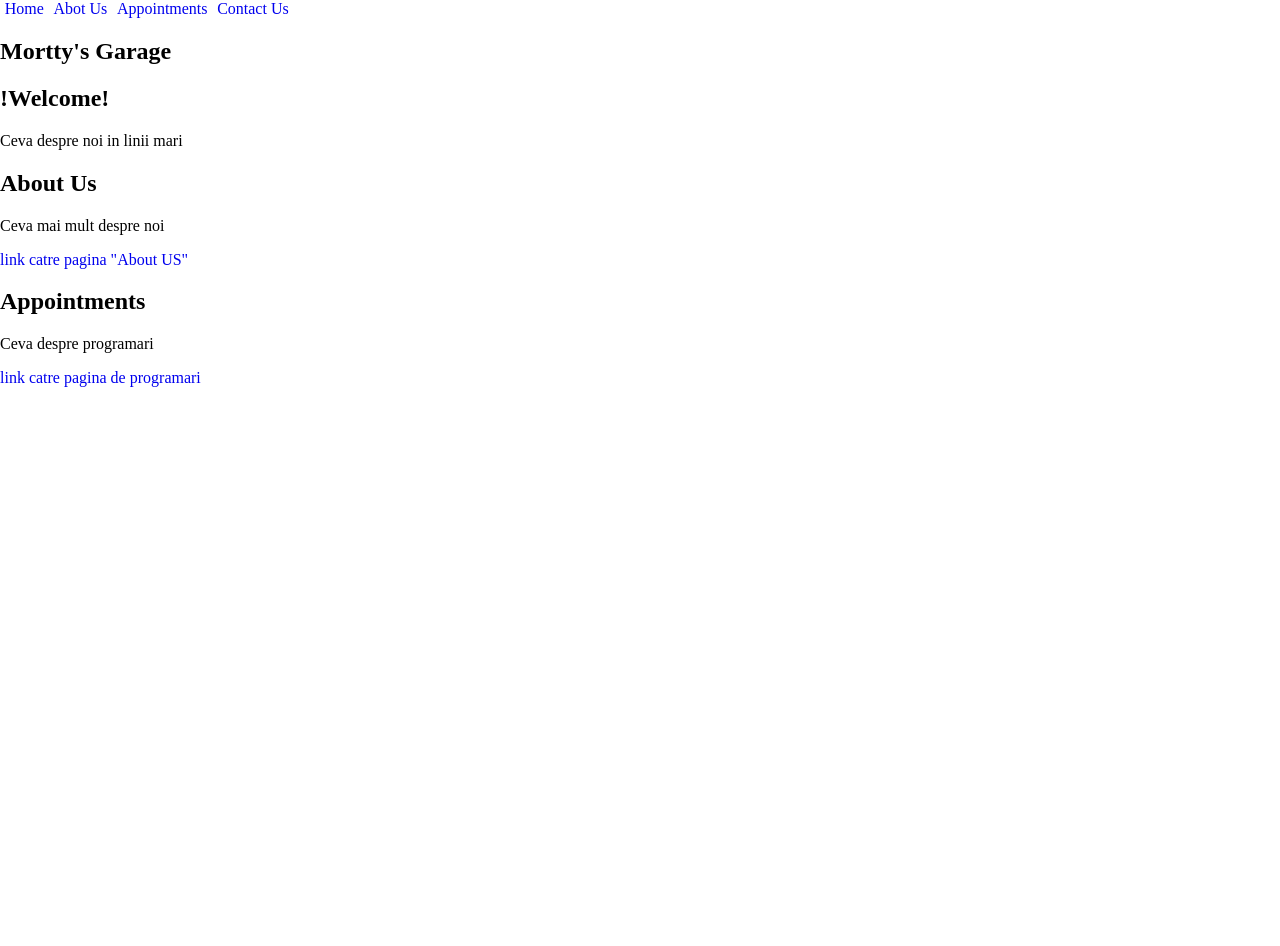
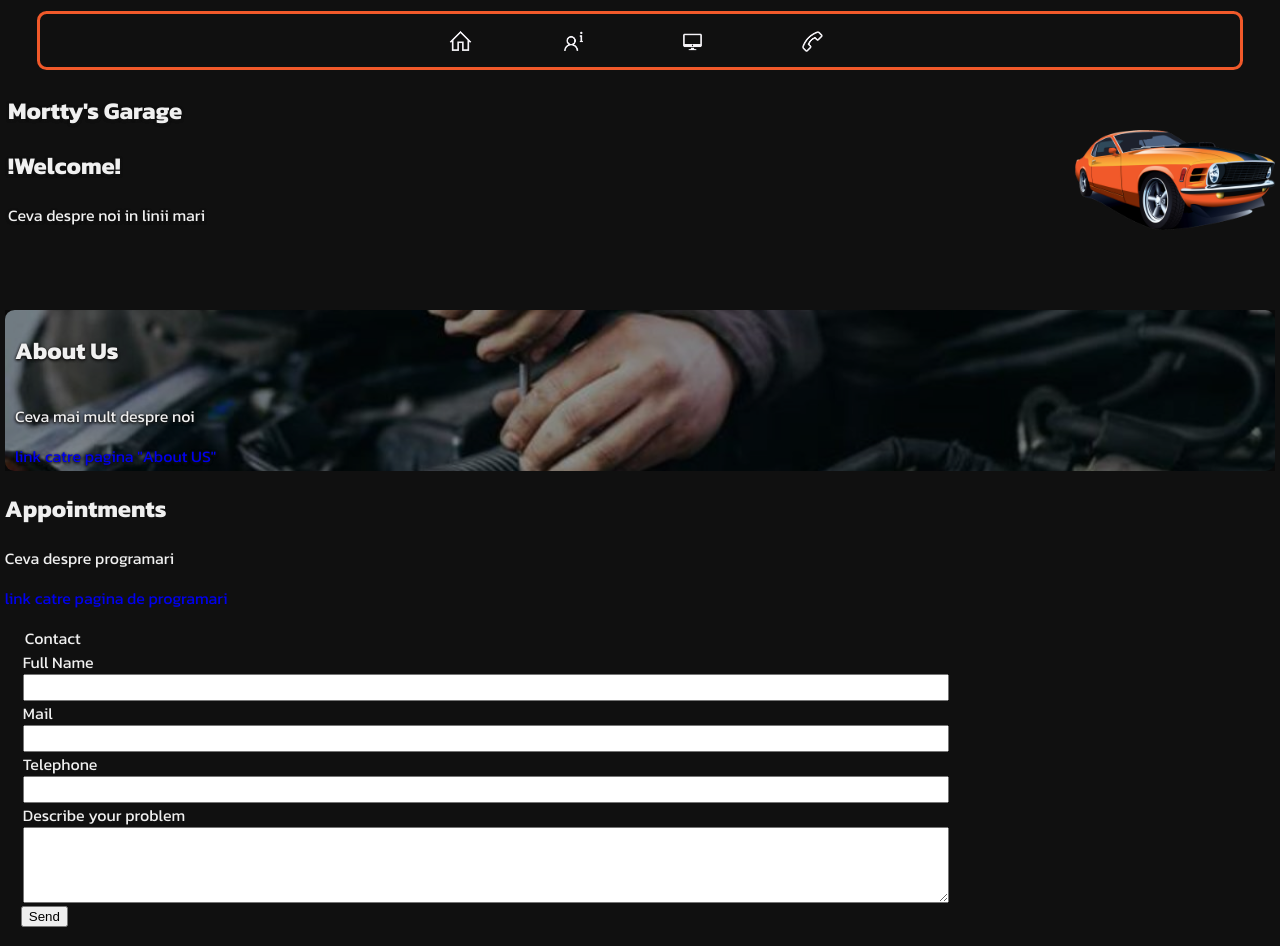
Before and after one commit to mordasanalexandruioan/Mortty-s-garage, a plain HTML site: page index.html in a window 1280 px wide. Before the commit the page ends 800 px from the top, so only its background shows below. Drawn offline with Linux system fonts and the light colour scheme.

Commit message:
started styleing

```diff
--- a/index.html
+++ b/index.html
@@ -7,6 +7,12 @@
     <meta name="viewport" content="width=device-width, initial-scale=1.0">
     <title>Mortty's Garage</title>
     <link rel="stylesheet" href="styel.css">
+    <link rel="preconnect" href="https://fonts.gstatic.com">
+    <link href="https://fonts.googleapis.com/css2?family=Kanit:wght@100&display=swap" rel="stylesheet">
+    <link href="https://fonts.googleapis.com/css2?family=Kanit:wght@200&display=swap" rel="stylesheet">
+    <link href="https://fonts.googleapis.com/css2?family=Kanit:wght@300&display=swap" rel="stylesheet">
+    <link href="https://fonts.googleapis.com/css2?family=Kanit&display=swap" rel="stylesheet">
+    <link href="https://fonts.googleapis.com/css2?family=Kanit:wght@700&display=swap" rel="stylesheet">
 </head>
 
 <body>
@@ -14,27 +20,49 @@
     <div class="container">
         <header>
             <nav class="header-nav">
-                <li><a href="#">Home</a></li>
-                <li><a href="#">Abot Us</a></li>
-                <li><a href="#">Appointments</a></li>
-                <li><a href="#">Contact Us</a></li>
+                <div class="li-container">
+                    <li><a href="#"><span class="header-text">Home</span> <span class="home-img"></span></a></li>
+                </div>
+
+                <div class="li-container">
+                    <li><a href="#"><span class="header-text">About Us</span> <span class="about-img"></span> </a></li>
+                </div>
+
+                <div class="li-container">
+                    <li><a href="#"><span class="header-text">Appointments</span><span class="appts-img"></a></li>
+                </div>
+
+                <div class="li-container">
+                    <li>
+                        <a href="#"> <span class="header-text">Contact Us</span> <span class="contact-img"></span> </a>
+                    </li>
+                </div>
             </nav>
         </header>
 
         <main>
             <section>
                 <div class="site-intro">
+                    <div class="intro-content">
                         <h1>Mortty's Garage</h1>
                         <h2>!Welcome!</h2>
                         <p>Ceva despre noi in linii mari</p>
+                    </div>
+
+
+                    <div class="intro-background">
+                    </div>
                 </div>
             </section>
 
             <section>
                 <div class="about-us-intro">
+                    <div class="aboutUs-content">
                         <h2>About Us</h2>
                         <p>Ceva mai mult despre noi</p>
                         <a href="#">link catre pagina "About US"</a>
+                    </div>
+
                 </div>
             </section>
 
@@ -50,7 +78,25 @@
 
         <footer>
             <div class="contact">
+                <form action="index.html" method="POST">
+                    <fieldset>
+                        <legend>Contact</legend>
 
+                        <label for="name">Full Name</label>
+                        <input type="text" id="name" name="user_name">
+
+                        <label for="mail">Mail</label>
+                        <input type="email" id="mail" name="user_mail">
+
+                        <label for="telephone">Telephone</label>
+                        <input type="tel" id="telephone" name="user_tel">
+
+                        <label for="mesage">Describe your problem</label>
+                        <textarea name="user_problem" id="mesage"></textarea>
+                    </fieldset>
+
+                    <button type="submit">Send</button>
+                </form>
             </div>
         </footer>
     </div>
--- a/styel.css
+++ b/styel.css
@@ -6,23 +6,170 @@ body {
     padding: 0px;
     margin: 0px;
     min-height: 100vh;
+    background-color: rgb(16, 16, 16);
+    color: rgb(240, 240, 240);
+    font-family: 'Kanit', sans-serif;
 }
 
 .container {
     min-height: 100vh;
+    padding: 0.7em 0.3em;
 }
+
+
+/*=======================================================
+HADER
+=======================================================*/
 
 .header-nav {
     list-style: none;
     display: flex;
     flex-direction: row;
     text-align: center;
+    justify-content: center;
+    align-items: center;
+    padding: 0.4em;
+    border: solid 3px rgb(241, 89, 42);
+    border-radius: 0.6em;
+    width: 95%;
+    margin: 0 auto;
 }
 
 .header-nav li {
     margin: 0 0.3em;
 }
 
+.li-container {
+    position: relative;
+    height: 40px;
+    max-width: 60px;
+    margin: 0 2.5%;
+}
+
+.header-text {
+    opacity: 0;
+}
+
+.home-img,
+.about-img,
+.contact-img,
+.appts-img {
+    height: 25px;
+    width: 25px;
+    position: absolute;
+    top: 20%;
+    left: 25%;
+    bottom: 25%;
+    right: 25%;
+}
+
+.home-img {
+    background: url(img/icons/home_98px.png) no-repeat center/cover;
+}
+
+.about-img {
+    background: url(img/icons/more_info_98px.png) no-repeat center/cover;
+}
+
+.appts-img {
+    background: url(img/icons/imac_98px.png) no-repeat center/cover;
+}
+
+.contact-img {
+    background: url(img/icons/call_98px.png) no-repeat center/cover;
+}
+
+
+/*=======================================================
+HADER
+=======================================================*/
+
+
+/*=======================================================
+INTRO
+=======================================================*/
+
+.site-intro {
+    padding: 0.2em;
+    position: relative;
+    height: 30vh;
+}
+
+.intro-content {
+    position: absolute;
+    z-index: 1;
+    text-shadow: 0px 1px 3px rgb(16, 16, 16), 0px 1px 3px rgb(16, 16, 16);
+}
+
+.intro-background {
+    background: url(img/backgrounds/mustang.png) no-repeat center/cover;
+    width: 100%;
+    max-width: 200px;
+    height: 100%;
+    max-height: 100px;
+    position: absolute;
+    top: 25%;
+    right: 0;
+}
+
+
+/*=======================================================
+INTRO
+=======================================================*/
+
+
+/*=======================================================
+ABOUT US INTRO
+=======================================================*/
+
+.about-us-intro {
+    background: url(img/backgrounds/mechanic.jpg) no-repeat center/cover;
+    border-radius: 0.6em;
+    text-shadow: 0px 1px 3px rgb(16, 16, 16), 0px 1px 3px rgb(16, 16, 16);
+}
+
+.aboutUs-content {
+    background-color: rgba(0, 0, 0, 0.424);
+    padding: 0.2em 0.63em;
+    display: flex;
+    justify-content: center;
+    align-items: flex-start;
+    flex-direction: column;
+}
+
+
+/*=======================================================
+ABOUT US INTRO
+=======================================================*/
+
 a {
     text-decoration: none;
 }
+
+fieldset {
+    border: none;
+    display: flex;
+    flex-direction: column;
+    padding: 0;
+}
+
+label {
+    display: block;
+}
+
+input[type="text"],
+input[type="tel"],
+input[type="email"],
+textarea {
+    width: 75%;
+    padding: 0.3em;
+}
+
+textarea {
+    min-height: 5.7em;
+    max-height: 8.3em;
+}
+
+form {
+    padding: 1em;
+}
```
Also changed, not shown: img/backgrounds/mechanic.jpg (added), img/backgrounds/mustang.png (added), img/icons/call_98px.png (added), img/icons/home_98px.png (added), img/icons/imac_98px.png (added), img/icons/more_info_98px.png (added). Lines whose indentation alone changed are shown as unchanged.
